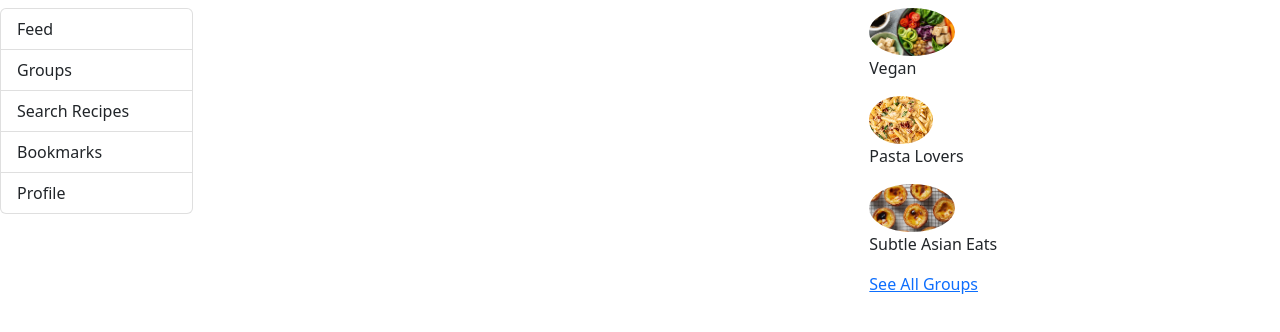
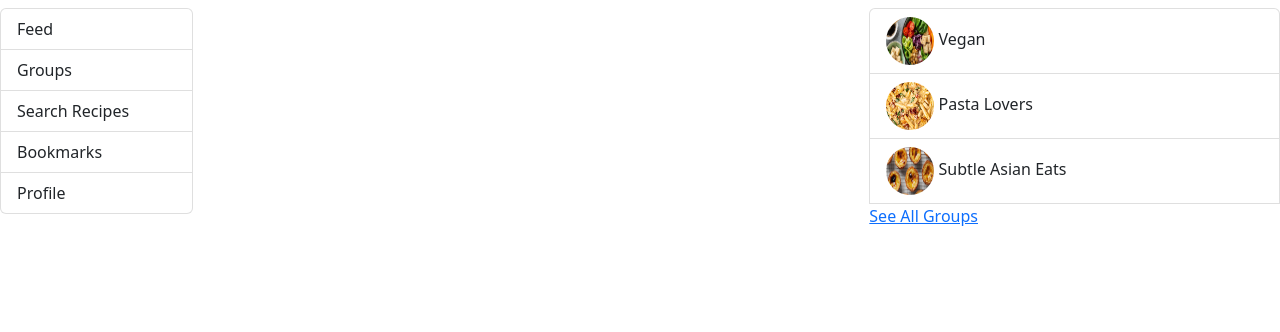
Before and after one commit to surbhi-gulati/seasoned-recipes, a React (Create React App) app: page / in a window 1280 px wide. Shown: the top 332 px of the page. Built offline with nearby package versions, Linux system fonts and the light colour scheme.

Commit message:
refactor trifold components structure, create nav style css

```diff
--- a/src/components/groups-suggestions-sidebar/groups-suggestion-item.tsx
+++ /dev/null
@@ -1,16 +0,0 @@
-import React from "react";
-import GroupType from "../../modules/groupType";
-
-const GroupSuggestionItem = (group: GroupType) => {
-    return (
-        <span>
-            <img className="rounded-circle" height={48}
-                src={`${group.image}`}
-                alt={group.name}
-            />
-            <p> {group.name} </p>
-        </span>
-    );
-};
-
-export default GroupSuggestionItem;
--- /dev/null
+++ b/src/components/trifold/groupSuggestionsItem.tsx
@@ -0,0 +1,18 @@
+import React from "react";
+import GroupType from "../../modules/groupType";
+
+const GroupSuggestionsItem = (group: GroupType) => {
+    return (
+        <span className={"list-group-item"}>
+            <img
+                className="rounded-circle" height={48} width={48}
+                src={`${group.image}`}
+                alt={group.name}
+                key={group.name}
+            />
+            <span> {group.name} </span>
+        </span>
+    );
+};
+
+export default GroupSuggestionsItem;
--- a/src/components/groups-suggestions-sidebar/index.tsx
+++ b/src/components/trifold/groupSuggestionsSidebar.tsx
@@ -1,7 +1,7 @@
 import React from "react";
 import groups from "../../data/groups/groupsData";
 import GroupType from "../../modules/groupType";
-import GroupSuggestionItem from "./groups-suggestion-item";
+import GroupSuggestionsItem from "./groupSuggestionsItem";
 
 const GroupSuggestionsSidebar = () => {
   return (
@@ -9,7 +9,7 @@ const GroupSuggestionsSidebar = () => {
       {
         groups.map((group : GroupType) => {
         return (
-          <GroupSuggestionItem {...group} />
+          <GroupSuggestionsItem {...group} />
         );
       })}
       <a href="/groups">See All Groups</a>
--- a/src/components/navigation-sidebar/index.tsx
+++ b/src/components/trifold/navigationSidebar.tsx
@@ -3,7 +3,7 @@ import {Link} from "react-router-dom";
 
 const NavigationSidebar = ({active = 'feed'}) => {
   return (
-    <div  className="list-group mb-1">
+    <div className="list-group mb-1">
       <Link
         to="/feed"
         className={`list-group-item ${active === 'feed' ? 'active' : ''}`}>
--- a/src/pages/trifoldPage.tsx
+++ b/src/pages/trifoldPage.tsx
@@ -1,8 +1,8 @@
 import React from "react";
 import {useParams} from "react-router";
 import { Outlet } from "react-router";
-import NavigationSidebar from "../components/navigation-sidebar";
-import GroupSuggestionsSidebar from "../components/groups-suggestions-sidebar";
+import NavigationSidebar from "../components/trifold/navigationSidebar";
+import GroupSuggestionsSidebar from "../components/trifold/groupSuggestionsSidebar";
 
 function TrifoldPage() {
   const { path } = useParams();
```
